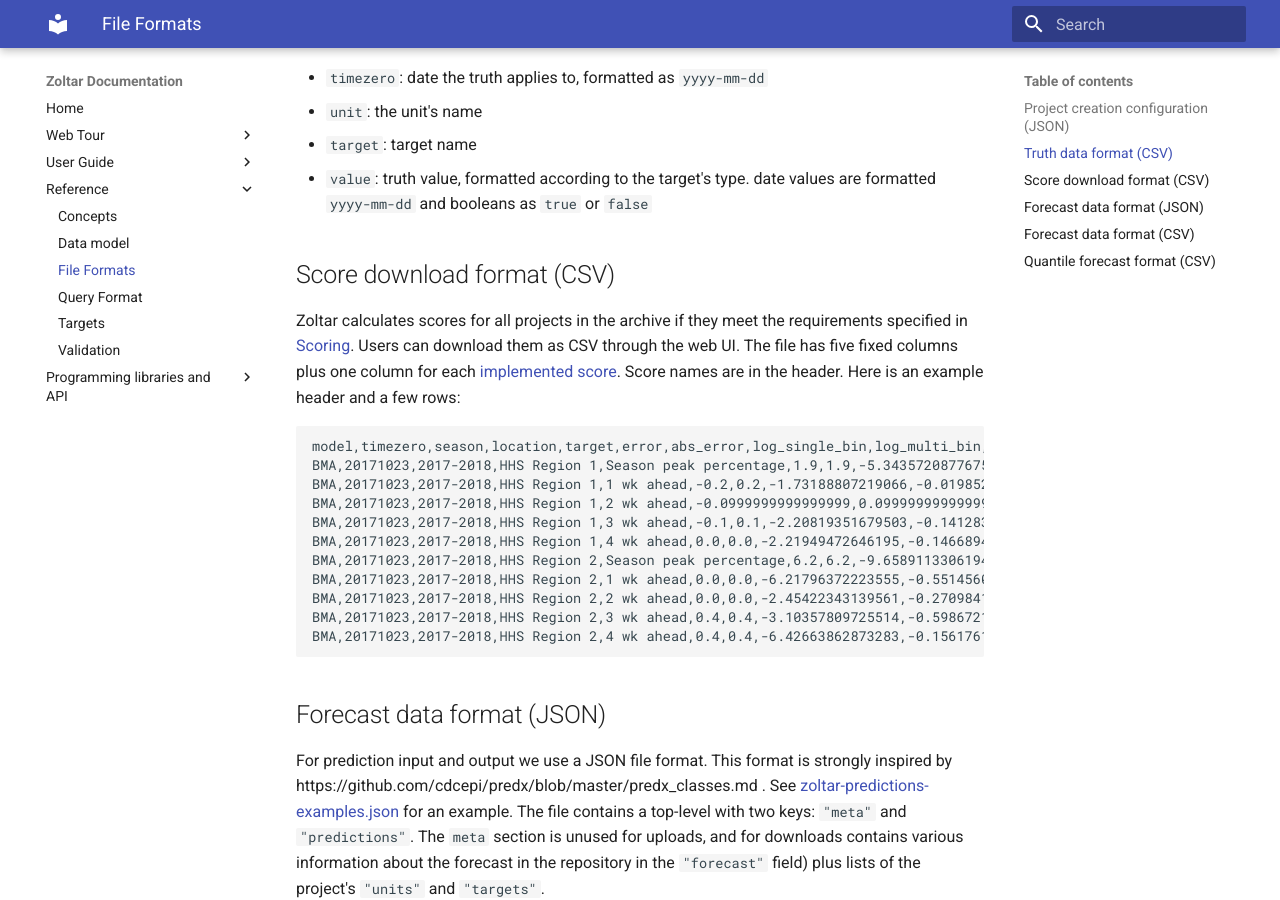
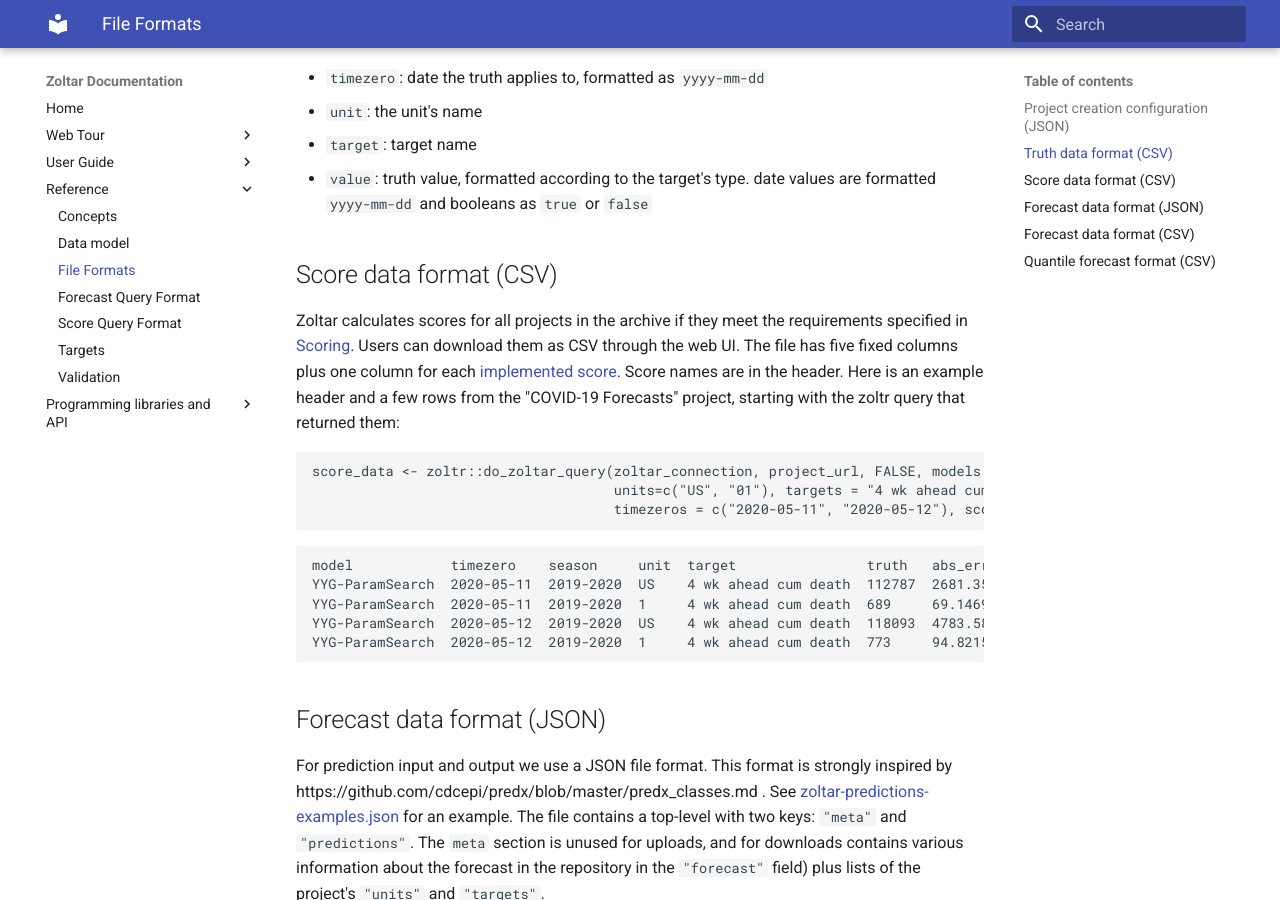
Before and after one commit to reichlab/docs.zoltardata, an MkDocs documentation site: the page built from docs/FileFormats.md, in a window 1280 px wide and 900 px high, scrolled down 1786 px. Built offline with MkDocs 1.6.1 and Material for MkDocs 9.7.7, drawn with Linux system fonts in a browser that asks for light colours; some of the changed text lies outside the part shown.

Commit message:
changed score downloading to forecast-like querying, and changed querying of forecasts and scores to accept strings instead of IDs

````diff
--- a/docs/FileFormats.md
+++ b/docs/FileFormats.md
@@ -4,7 +4,7 @@ Zoltar uses a number of formats for representing truth data, forecast data, conf
 
 - [Project creation configuration (JSON)](#project-creation-configuration-json)
 - [Truth data format (CSV)](#truth-data-format-csv)
-- [Score download format (CSV)](#score-download-format-csv)
+- [Score data format (CSV)](#score-data-format-csv)
 - [Forecast data format (JSON)](#forecast-data-format-json)
 - [Forecast data format (CSV)](#forecast-data-format-csv)
 - [Quantile forecast format (CSV)](#quantile-forecast-format-csv)
@@ -58,21 +58,21 @@ Every project in Zoltar can have ground truth values associated with targets. Th
 - `value`: truth value, formatted according to the target's type. date values are formatted `yyyy-mm-dd` and booleans as `true` or `false`
 
 
-## Score download format (CSV)
+## Score data format (CSV)
 
-Zoltar calculates scores for all projects in the archive if they meet the requirements specified in [Scoring](Scoring.md#scoring-requirements). Users can download them as CSV through the web UI. The file has five fixed columns plus one column for each [implemented score](Scoring.md#current-scores). Score names are in the header. Here is an example header and a few rows:
+Zoltar calculates scores for all projects in the archive if they meet the requirements specified in [Scoring](Scoring.md#scoring-requirements). Users can download them as CSV through the web UI. The file has five fixed columns plus one column for each [implemented score](Scoring.md#current-scores). Score names are in the header. Here is an example header and a few rows from the "COVID-19 Forecasts" project, starting with the zoltr query that returned them:
 
-    model,timezero,season,location,target,error,abs_error,log_single_bin,log_multi_bin,pit
-    BMA,20171023,2017-2018,HHS Region 1,Season peak percentage,1.9,1.9,-5.34357208776754,-2.76546821334079,0.9777734401
-    BMA,20171023,2017-2018,HHS Region 1,1 wk ahead,-0.2,0.2,-1.73188807219066,-0.0198524421369183,0.3452268498
-    BMA,20171023,2017-2018,HHS Region 1,2 wk ahead,-0.0999999999999999,0.0999999999999999,-1.82712761306585,-0.0323377750120003,0.4673084875
-    BMA,20171023,2017-2018,HHS Region 1,3 wk ahead,-0.1,0.1,-2.20819351679503,-0.14128307370904,0.393643899
-    BMA,20171023,2017-2018,HHS Region 1,4 wk ahead,0.0,0.0,-2.21949472646195,-0.146689467362866,0.532728928
-    BMA,20171023,2017-2018,HHS Region 2,Season peak percentage,6.2,6.2,-9.65891133061945,-7.26101605782108,0.998308013
-    BMA,20171023,2017-2018,HHS Region 2,1 wk ahead,0.0,0.0,-6.21796372223555,-0.55145601008177,0.9919600412
-    BMA,20171023,2017-2018,HHS Region 2,2 wk ahead,0.0,0.0,-2.45422343139561,-0.270984128983646,0.504271003
-    BMA,20171023,2017-2018,HHS Region 2,3 wk ahead,0.4,0.4,-3.10357809725514,-0.598672167592193,0.8944900092
-    BMA,20171023,2017-2018,HHS Region 2,4 wk ahead,0.4,0.4,-6.42663862873283,-0.156176129883708,0.9925874469
+```R
+score_data <- zoltr::do_zoltar_query(zoltar_connection, project_url, FALSE, models = "YYG-ParamSearch",
+                                     units=c("US", "01"), targets = "4 wk ahead cum death",
+                                     timezeros = c("2020-05-11", "2020-05-12"), scores = "abs_error")
+```
+
+    model            timezero    season     unit  target                truth   abs_error
+    YYG-ParamSearch  2020-05-11  2019-2020  US    4 wk ahead cum death  112787  2681.353647
+    YYG-ParamSearch  2020-05-11  2019-2020  1     4 wk ahead cum death  689     69.14696021
+    YYG-ParamSearch  2020-05-12  2019-2020  US    4 wk ahead cum death  118093  4783.580487
+    YYG-ParamSearch  2020-05-12  2019-2020  1     4 wk ahead cum death  773     94.82157045
 
 
 ## Forecast data format (JSON)
--- a/mkdocs.yml
+++ b/mkdocs.yml
@@ -21,7 +21,8 @@ nav:
       - 'Concepts': 'Concepts.md'
       - 'Data model': 'DataModel.md'
       - 'File Formats': 'FileFormats.md'
-      - 'Query Format': 'QueryFormat.md'
+      - 'Forecast Query Format': 'ForecastQueryFormat.md'
+      - 'Score Query Format': 'ScoreQueryFormat.md'
       - 'Targets': 'Targets.md'
       - 'Validation': 'Validation.md'
   - Programming libraries and API:
````
Also changed, not shown: docs/ForecastQueryFormat.md (added, +78 -0 lines), docs/Forecasts.md (+1 -1 lines), docs/QueryFormat.md (deleted, +0 -96 lines), docs/ScoreQueryFormat.md (added, +50 -0 lines), docs/Scoring.md (+3 -9 lines).
